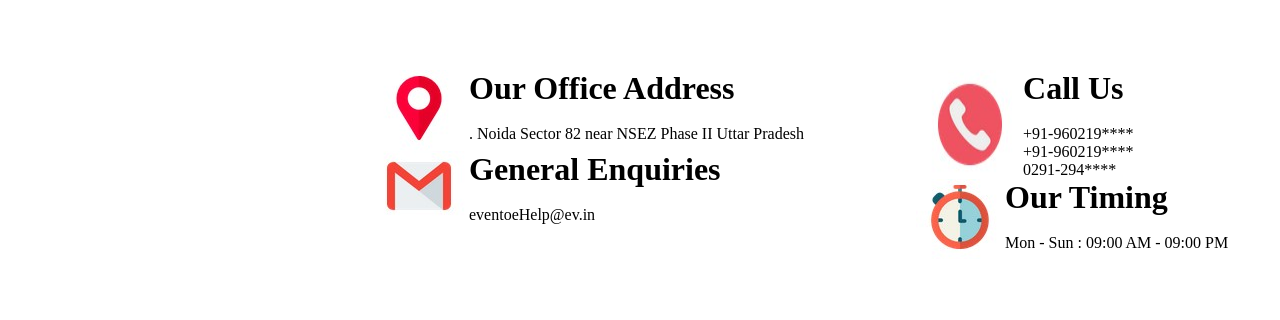
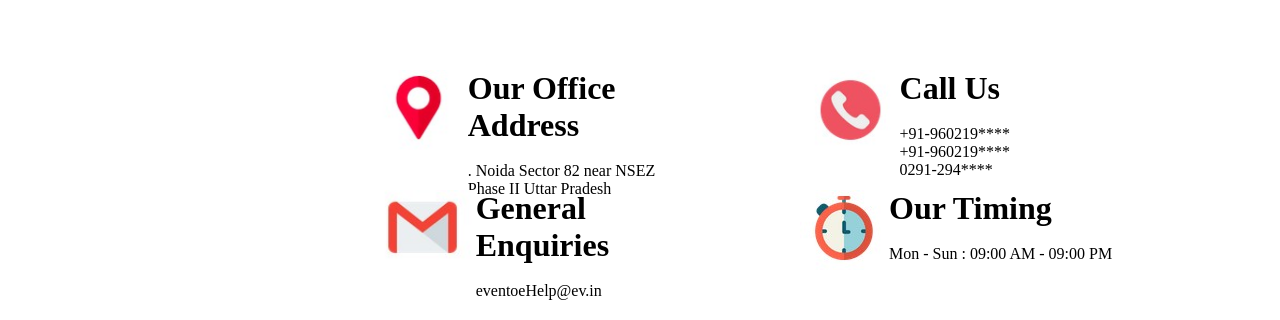
Before and after one commit to AshadSaifi12/Eventoe--An-Interface, a React (Create React App) app in the folder client/: page / in a window 1280 px wide. Shown: the part 1456-1776 px from the top of the page. Built offline with nearby package versions, Linux system fonts and the light colour scheme.

Commit message:
Final commit

```diff
--- a/client/src/pages/home/css/HomeBefore.css
+++ b/client/src/pages/home/css/HomeBefore.css
@@ -55,6 +55,9 @@ font-size: 40px;
 .detailContactIn{
     display: flex;
     margin-left: 14vh;
+    margin-bottom: 5vh;
+    height: 10vh;
+    width: 25vw;
 }
 .formContact input{
     width: 29vw;
```
